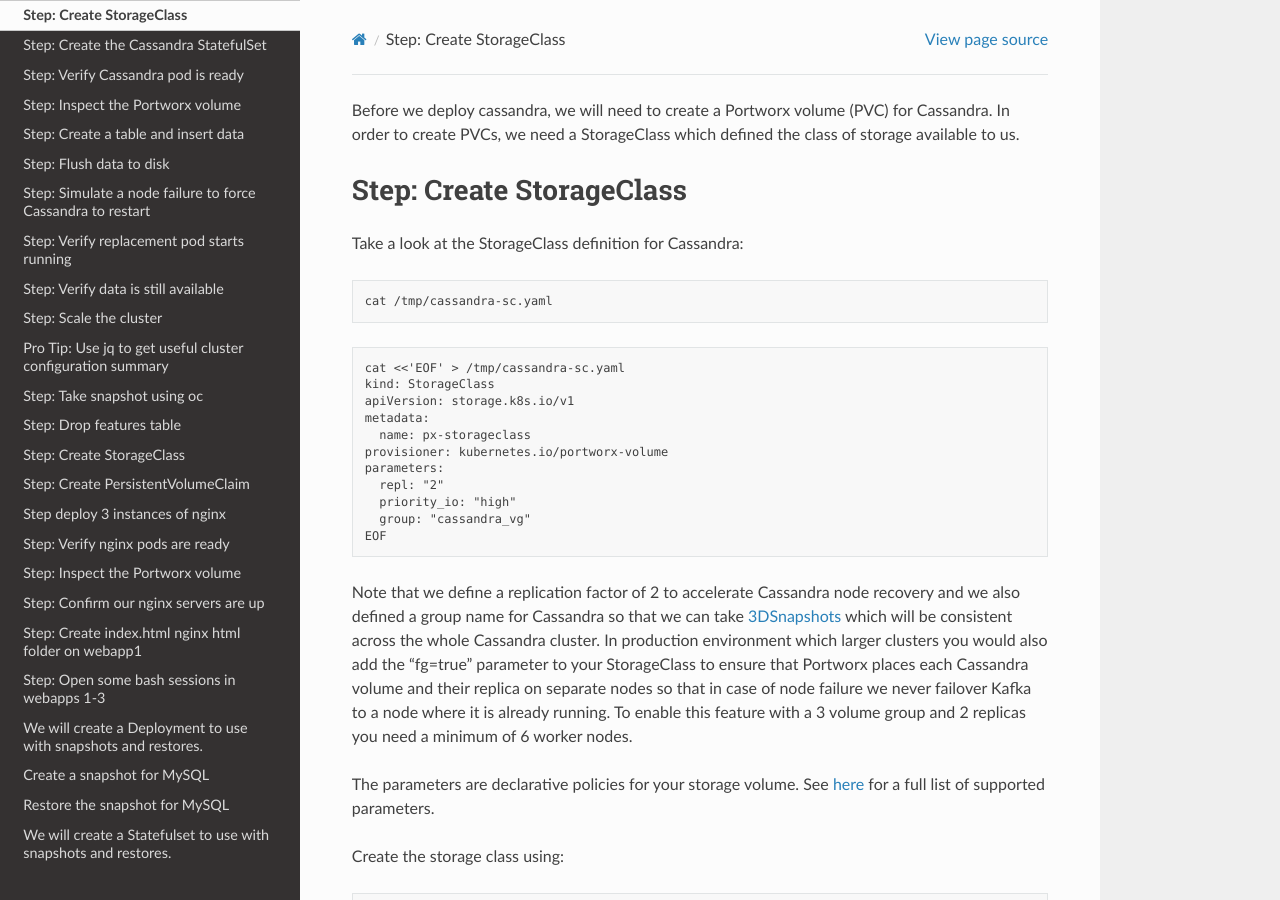
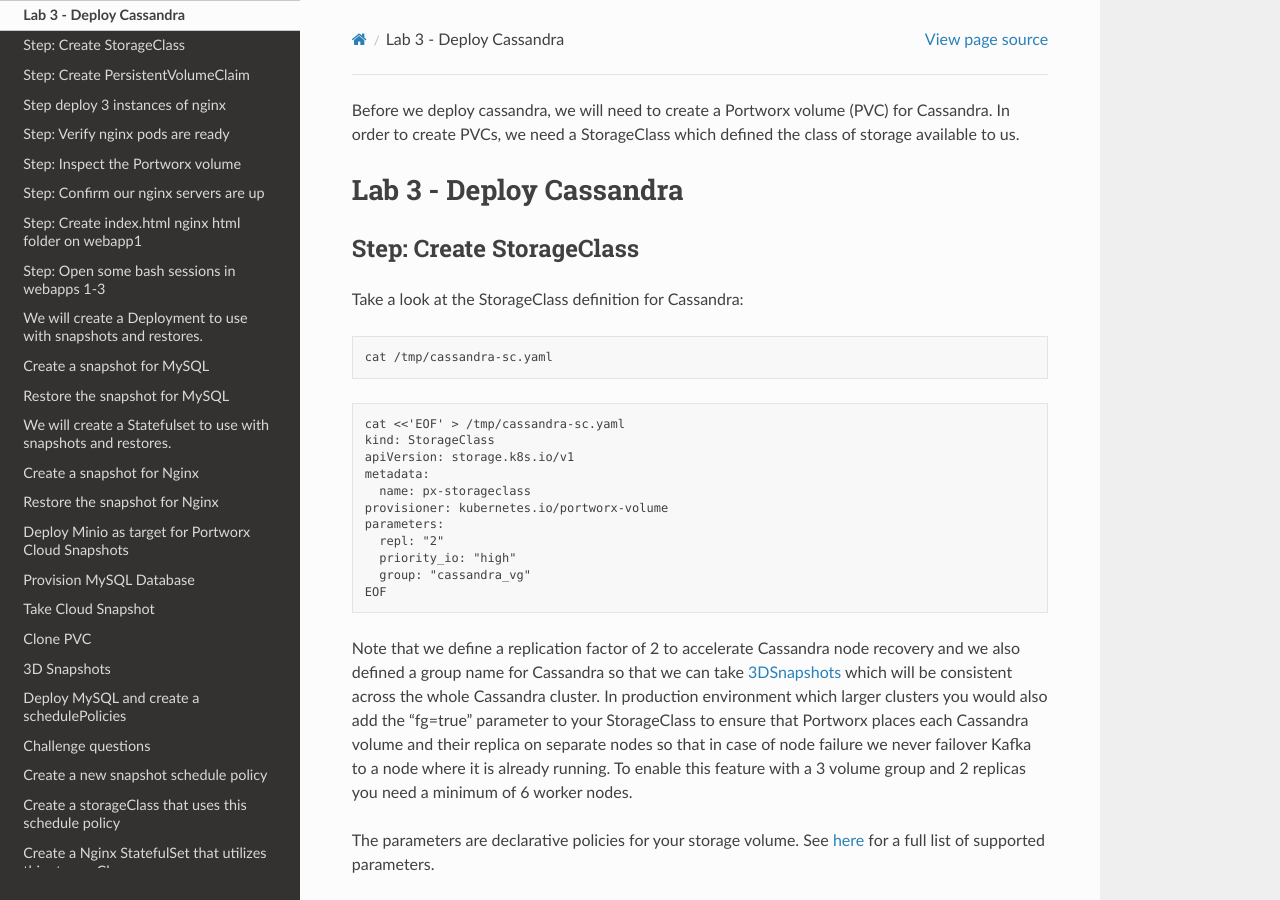
Before and after one commit to rhpds/pxe-rhdp-lab, a Sphinx documentation site: the page built from docs/source/lab3guide-cli.rst, in a window 1280 px wide and 900 px high. Built offline with Sphinx 7.4.7 and the Read the Docs theme 2.0.0, drawn with Linux system fonts in a browser that asks for light colours.

Commit message:
lab3 update

```diff
--- a/docs/source/lab3guide-cli.rst
+++ b/docs/source/lab3guide-cli.rst
@@ -2,8 +2,11 @@
 (PVC) for Cassandra. In order to create PVCs, we need a StorageClass
 which defined the class of storage available to us.
 
+Lab 3 - Deploy Cassandra
+========================
+
 Step: Create StorageClass
-~~~~~~~~~~~~~~~~~~~~~~~~~
+-------------------------
 
 Take a look at the StorageClass definition for Cassandra:
 
@@ -205,7 +208,7 @@
    oc create -f /tmp/cassandra.yaml
 
 Step: Verify Cassandra pod is ready
-~~~~~~~~~~~~~~~~~~~~~~~~~~~~~~~~~~~
+-----------------------------------
 
 Below commands wait till the Cassandra pod are in ready state. Take note
 of the node it’s running on.
@@ -220,7 +223,7 @@
 In this step, we will use pxctl to inspect the volume
 
 Step: Inspect the Portworx volume
-~~~~~~~~~~~~~~~~~~~~~~~~~~~~~~~~~
+---------------------------------
 
 Portworx ships with a
 `pxctl <https://docs.portworx.com/reference/cli/basics/>`__ command line
@@ -249,7 +252,7 @@
 instance.
 
 Step: Create a table and insert data
-~~~~~~~~~~~~~~~~~~~~~~~~~~~~~~~~~~~~
+------------------------------------
 
 Start a CQL Shell session:
 
@@ -279,7 +282,7 @@
 Now that we have data created let’s ``quit`` the cqlsh session.
 
 Step: Flush data to disk
-~~~~~~~~~~~~~~~~~~~~~~~~
+------------------------
 
 Before we proceed to the failover test we will flush the in-memory data
 onto disk so that when the cassandra-0 starts on another node it will
@@ -297,7 +300,7 @@
 lands on one of the nodes that has of replica of the data.
 
 Step: Simulate a node failure to force Cassandra to restart
-~~~~~~~~~~~~~~~~~~~~~~~~~~~~~~~~~~~~~~~~~~~~~~~~~~~~~~~~~~~
+-----------------------------------------------------------
 
 First we will cordon the node where Cassandra is running to simulate a
 node failure or network partition:
@@ -318,7 +321,7 @@
 new cassandra pod on another node.
 
 Step: Verify replacement pod starts running
-~~~~~~~~~~~~~~~~~~~~~~~~~~~~~~~~~~~~~~~~~~~
+-------------------------------------------
 
 Below commands wait till the new cassandra pod is ready.
 
@@ -341,7 +344,7 @@
 In this step, we will check the state of our sample Cassandra database.
 
 Step: Verify data is still available
-~~~~~~~~~~~~~~~~~~~~~~~~~~~~~~~~~~~~
+------------------------------------
 
 Start a CQL Shell session:
 
@@ -361,7 +364,7 @@
 *THIS STEP IS OPTIONAL, (Click “Next” to move to snapshot and restore)*
 
 Step: Scale the cluster
-~~~~~~~~~~~~~~~~~~~~~~~
+-----------------------
 
 In this step, we will scale our Cassandra stateful set to 3 replicas to
 show how portworx Dyanamically creates new PVCs as the statefulset
@@ -409,7 +412,7 @@
 that means the cluster is fully operational.
 
 Pro Tip: Use jq to get useful cluster configuration summary
-~~~~~~~~~~~~~~~~~~~~~~~~~~~~~~~~~~~~~~~~~~~~~~~~~~~~~~~~~~~
+-----------------------------------------------------------
 
 Get the pods and the knowledge of the Hosts on which they are scheduled.
 
@@ -421,7 +424,7 @@
 cluster, then drop our database table.
 
 Step: Take snapshot using oc
-~~~~~~~~~~~~~~~~~~~~~~~~~~~~
+----------------------------
 
 First let’s insert a new record in our features table so we can show
 that the snapshot will take the latest available data:
@@ -483,7 +486,7 @@
 hit ``ctrl-c`` to exit the screen.
 
 Step: Drop features table
-~~~~~~~~~~~~~~~~~~~~~~~~~
+-------------------------
 
 Now we’re going to go ahead and do something stupid because it’s
 Katacoda and we’re here to learn.
```
